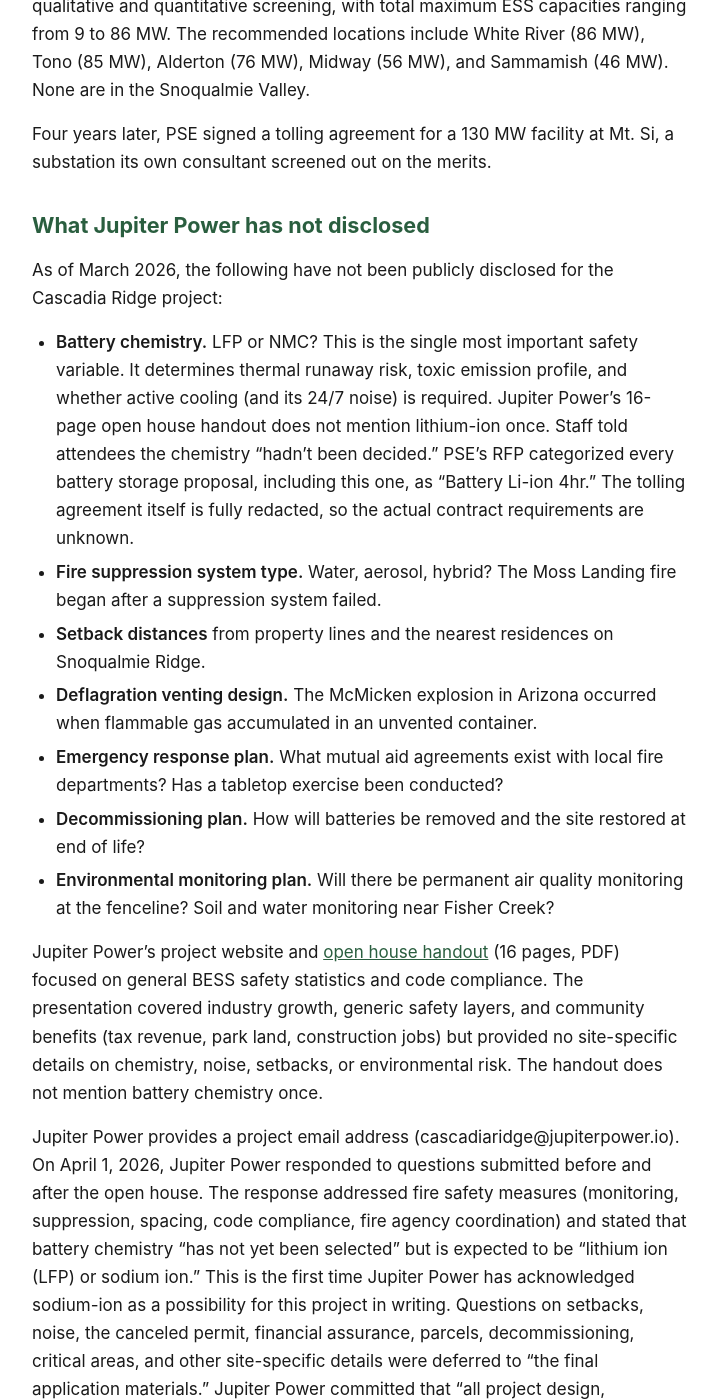
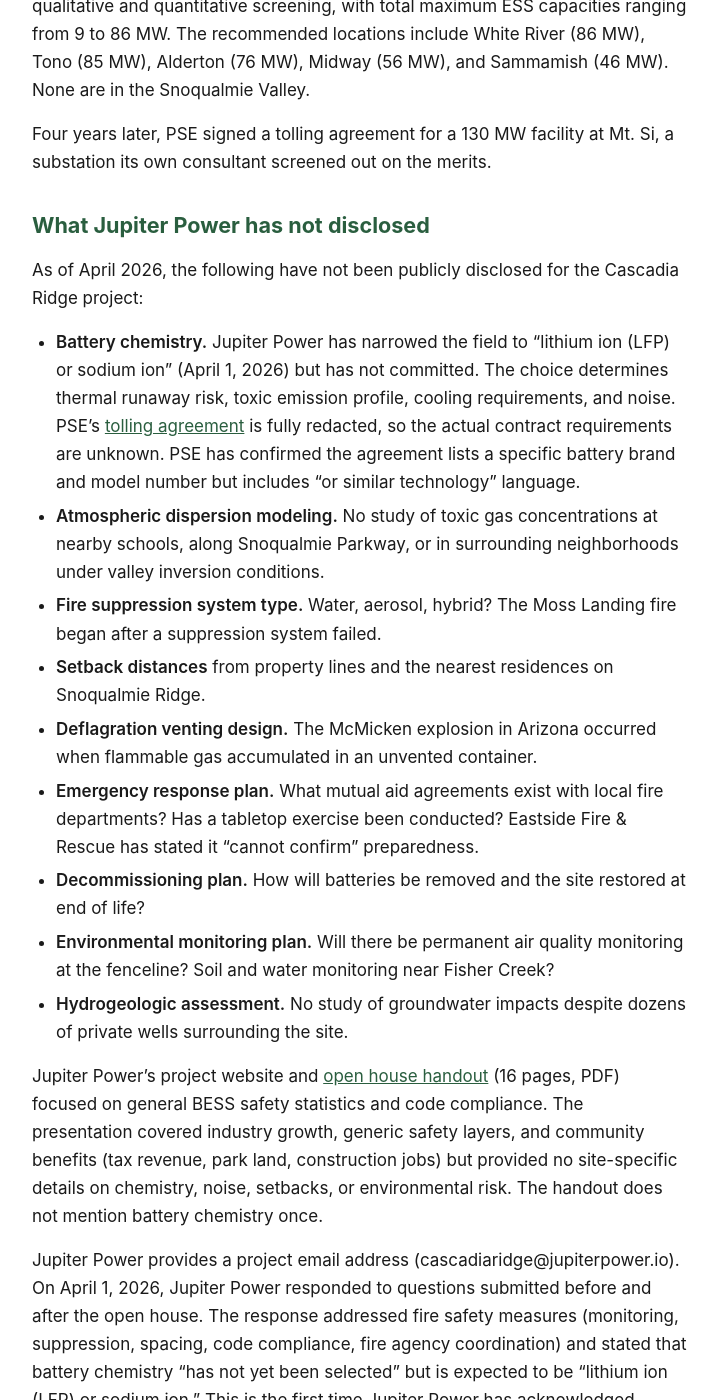
Before and after one commit to calef/cascadia-ridge-bess, a Jekyll site: the page built from _pages/project.md, in a window 1280 px wide and 1400 px high, scrolled down 3480 px. Shown: the whole window, without its empty margins (280-997 px from the left). Built offline with Jekyll 4.4.1, drawn with Linux system fonts in a browser that asks for light colours; some of the changed text lies outside the part shown.

Commit message:
Deploy site 2026-04-11-123710

```diff
--- a/_pages/project.md
+++ b/_pages/project.md
@@ -64,15 +64,17 @@ Four years later, PSE signed a tolling agreement for a 130 MW facility at Mt. Si
 
 ## What Jupiter Power has not disclosed
 
-As of March 2026, the following have not been publicly disclosed for the Cascadia Ridge project:
+As of April 2026, the following have not been publicly disclosed for the Cascadia Ridge project:
 
-- **Battery chemistry.** LFP or NMC? This is the single most important safety variable. It determines thermal runaway risk, toxic emission profile, and whether active cooling (and its 24/7 noise) is required. Jupiter Power's 16-page open house handout does not mention lithium-ion once. Staff told attendees the chemistry "hadn't been decided." PSE's RFP categorized every battery storage proposal, including this one, as "Battery Li-ion 4hr." The tolling agreement itself is fully redacted, so the actual contract requirements are unknown.
+- **Battery chemistry.** Jupiter Power has narrowed the field to "lithium ion (LFP) or sodium ion" (April 1, 2026) but has not committed. The choice determines thermal runaway risk, toxic emission profile, cooling requirements, and noise. PSE's [tolling agreement](/assets/ue-240532-cascadia-tolling-agreement.pdf) is fully redacted, so the actual contract requirements are unknown. PSE has confirmed the agreement lists a specific battery brand and model number but includes "or similar technology" language.
+- **Atmospheric dispersion modeling.** No study of toxic gas concentrations at nearby schools, along Snoqualmie Parkway, or in surrounding neighborhoods under valley inversion conditions.
 - **Fire suppression system type.** Water, aerosol, hybrid? The Moss Landing fire began after a suppression system failed.
 - **Setback distances** from property lines and the nearest residences on Snoqualmie Ridge.
 - **Deflagration venting design.** The McMicken explosion in Arizona occurred when flammable gas accumulated in an unvented container.
-- **Emergency response plan.** What mutual aid agreements exist with local fire departments? Has a tabletop exercise been conducted?
+- **Emergency response plan.** What mutual aid agreements exist with local fire departments? Has a tabletop exercise been conducted? Eastside Fire & Rescue has stated it "cannot confirm" preparedness.
 - **Decommissioning plan.** How will batteries be removed and the site restored at end of life?
 - **Environmental monitoring plan.** Will there be permanent air quality monitoring at the fenceline? Soil and water monitoring near Fisher Creek?
+- **Hydrogeologic assessment.** No study of groundwater impacts despite dozens of private wells surrounding the site.
 
 Jupiter Power's project website and [open house handout](/assets/jupiter-power-open-house-handout-2026-03-17.pdf) (16 pages, PDF) focused on general BESS safety statistics and code compliance. The presentation covered industry growth, generic safety layers, and community benefits (tax revenue, park land, construction jobs) but provided no site-specific details on chemistry, noise, setbacks, or environmental risk. The handout does not mention battery chemistry once.
 
@@ -82,7 +84,7 @@ On April 6, 2026, Jupiter Power's VP of Development Hans Detweiler and lead engi
 
 - **Permit cancellation reason:** King County required "issued-for-construction" drawings that Jupiter could not produce within the county's timeline. They plan to file a clearing and grading permit instead, which will also initiate SEPA.
 - **Duration:** Either four or six hours (undecided).
-- **Gen-tie parcel:** Parcel 9030 (PSE-owned) provides the generation tie-line corridor to the substation. This is a sixth parcel subject to the project, in addition to the five BESS parcels.
+- **Gen-tie parcel:** Parcel [9030](/recorded-documents/3624079030) (PSE-owned) provides the generation tie-line corridor to the substation. This parcel is subject to the [PADA](/recorded-documents) use restrictions between PSE and the City of Snoqualmie.
 - **Noise:** Site-specific modeling shows 50 dBA or less at the property lines. The noise study will be included in the SEPA application package.
 - **Water supply:** On-site water storage tanks plus a nearby fire hydrant, described as a "belt-and-suspenders" approach being finalized with Eastside Fire & Rescue.
 - **Chemistry:** Jupiter cited sodium-ion as "not yet proven in utility-scale projects in the United States" as a factor in the decision, despite their own $500M sodium-ion supply agreement with Peak Energy.
```
